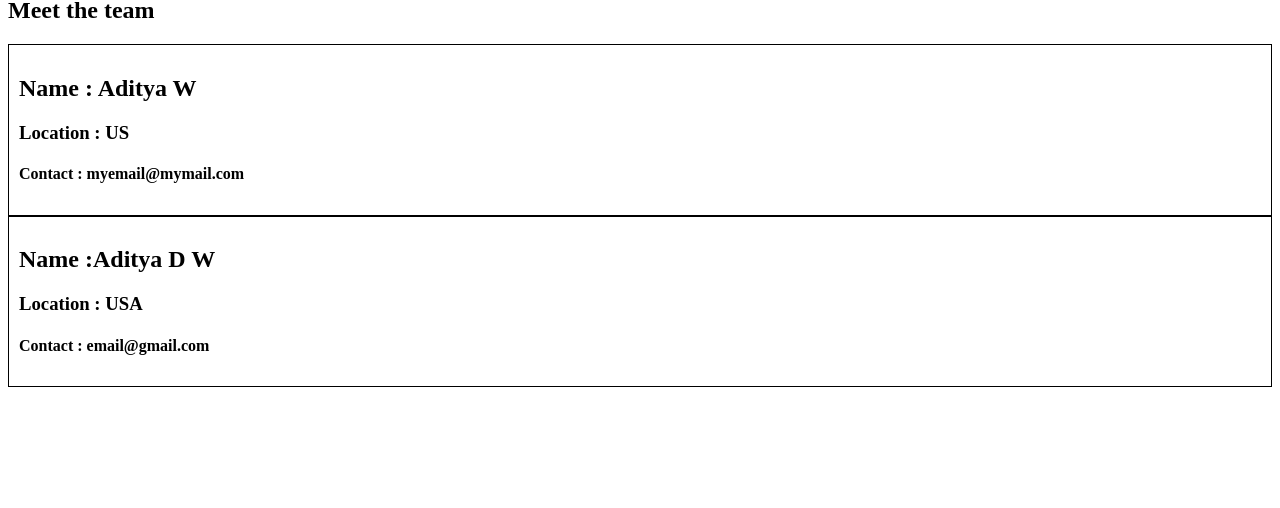
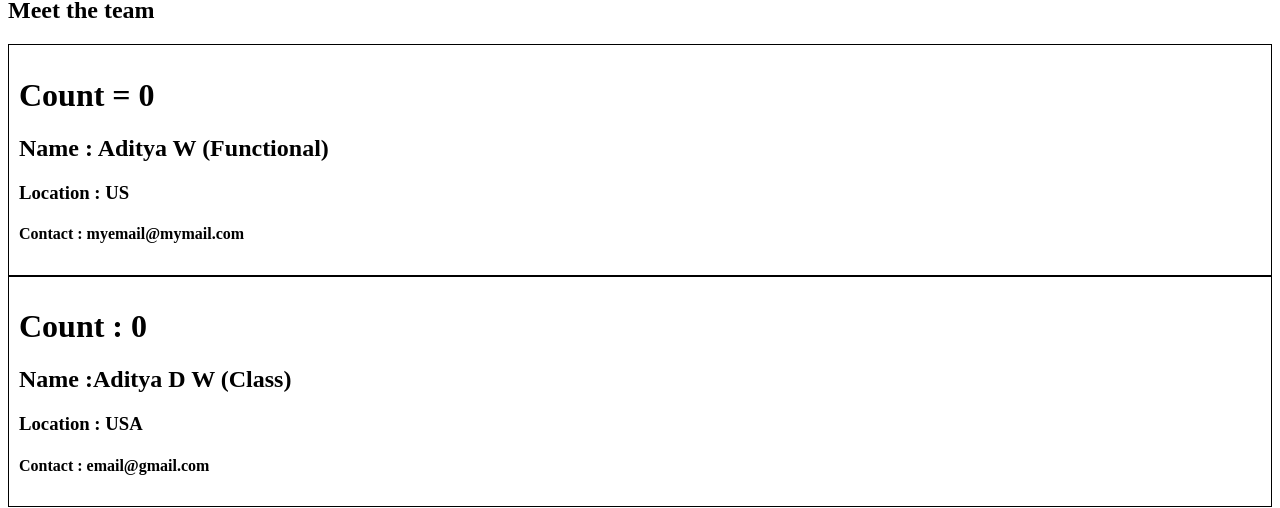
Before and after one commit to waditya/namaste-react, a React (Vite) app: page /about in a window 1280 px wide. Shown: the part 256-764 px from the top of the page. Built offline with nearby package versions, Linux system fonts and the light colour scheme.

Commit message:
Add state variables in Functional and Class-based components

```diff
--- a/src/components/About.js
+++ b/src/components/About.js
@@ -8,8 +8,8 @@ const About = () => {
             <h2> This company was formed in February 2024</h2>
             <h2> Meet the team </h2>
             <div>
-                <User name = {"Aditya W"} location = {"US"} contact = {"myemail@mymail.com"}/>
-                <UserClass name = {"Aditya D W"} location = {"USA"} contact = {"email@gmail.com"}/>
+                <User name = {"Aditya W (Functional)"} location = {"US"} contact = {"myemail@mymail.com"}/>
+                <UserClass name = {"Aditya D W (Class)"} location = {"USA"} contact = {"email@gmail.com"}/>
             </div>
 
         </div>
--- a/src/components/User.js
+++ b/src/components/User.js
@@ -1,6 +1,10 @@
+import { useState } from "react";
+
 const User = (props) => {
+    const [count] = useState(0);
     return (
         <div className = "user-card">
+            <h1>Count = {count} </h1>
             <h2>Name : {props.name}</h2>
             <h3>Location : {props.location}</h3>
             <h4>Contact : {props.contact}</h4>
--- a/src/components/UserClass.js
+++ b/src/components/UserClass.js
@@ -5,10 +5,15 @@ class UserClass extends React.Component {
     constructor(props) {
         super(props);
         console.log(props);
+
+        this.state = {
+            count:0,
+        };
     }
     render() {
         return (
             <div className = "user-card">
+            <h1>Count : {this.state.count}</h1>
             <h2>Name :{ this.props.name}</h2>
             <h3>Location :  {this.props.location}</h3>
             <h4>Contact :  {this.props.contact}</h4>
```
